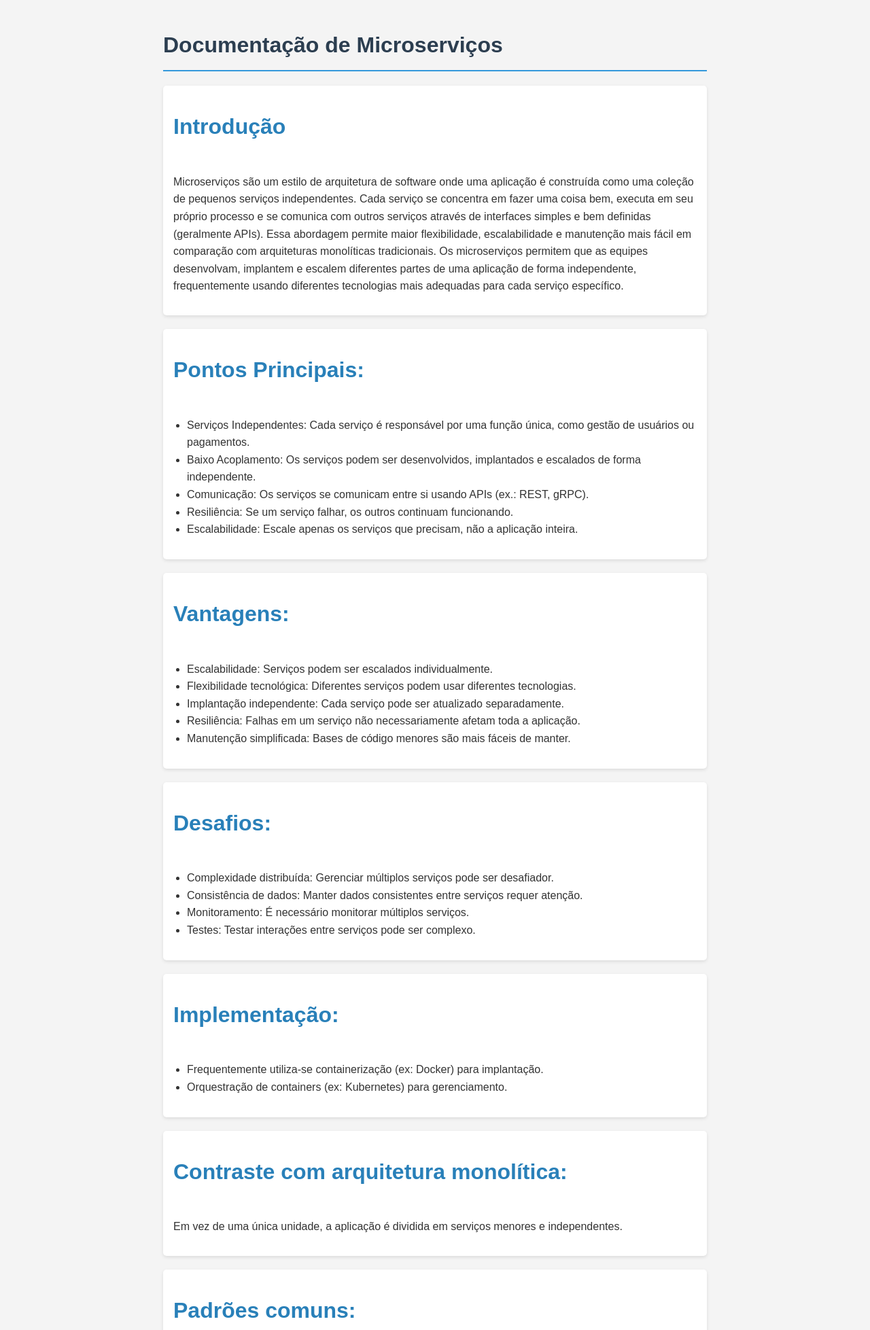
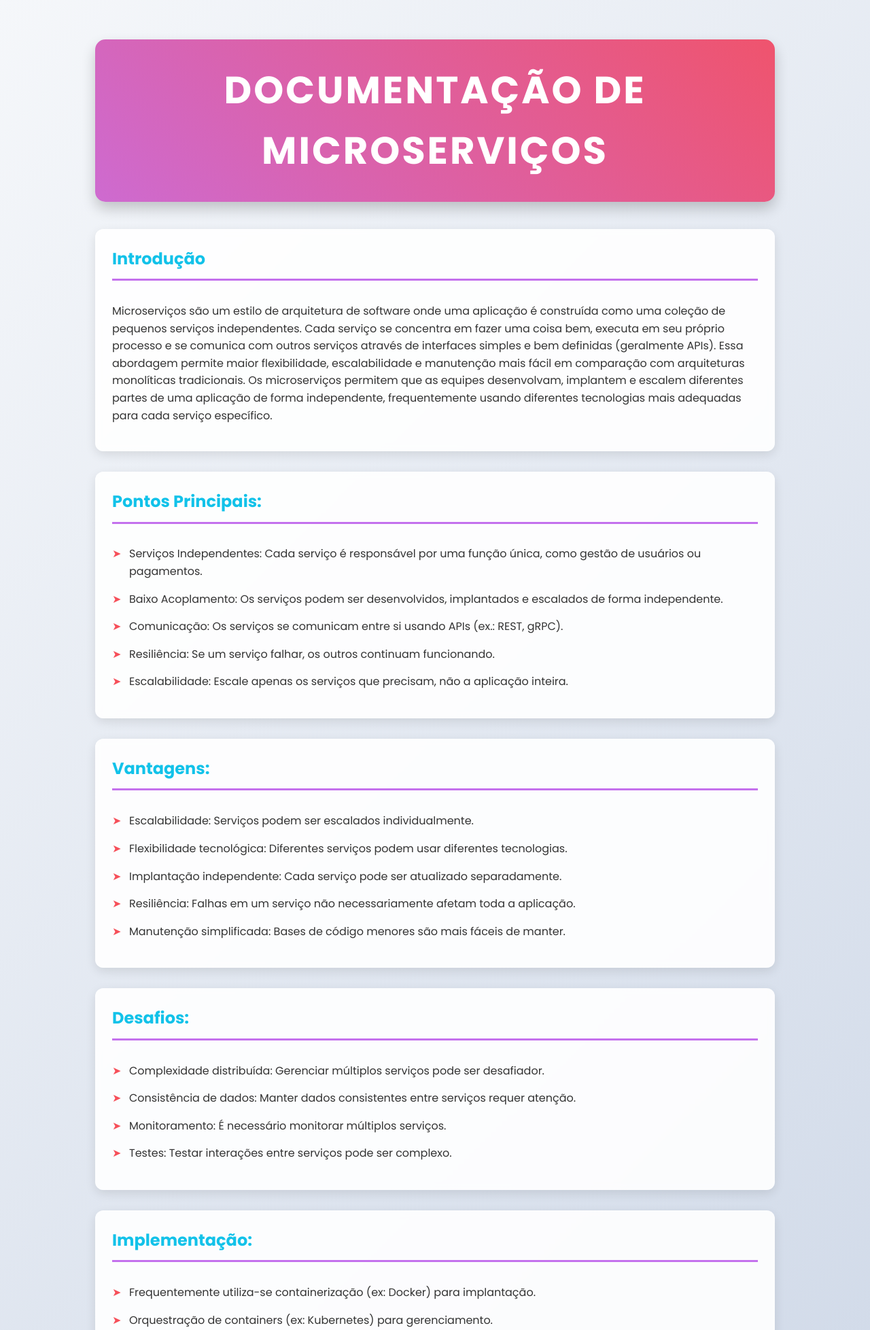
Before and after one commit to sofiaamosqueraa/PYTHON, a Flask app: page /documentacao/microservicos in a window 1280 px wide. Shown: the top 1957 px of the page at 68% size. Run offline with Flask 3, Linux system fonts and the light colour scheme.

Commit message:
Resolved merge conflicts

```diff
--- a/static/css/stylesmicro.css
+++ b/static/css/stylesmicro.css
@@ -1,39 +1,131 @@
+@import url('https://fonts.googleapis.com/css2?family=Poppins:wght@400;700&display=swap');
+
 body {
-    font-family: Arial, sans-serif;
+    font-family: 'Poppins', sans-serif;
     line-height: 1.6;
     color: #333;
-    max-width: 800px;
+    max-width: 1000px;
     margin: 0 auto;
     padding: 20px;
-    background-color: #f4f4f4;
+    background: linear-gradient(135deg, #f5f7fa 0%, #c3cfe2 100%);
+    min-height: 100vh;
 }
+
 h1 {
-    color: #2c3e50;
-    border-bottom: 2px solid #3498db;
+    font-size: 3.5em;
+    text-align: center;
+    margin-bottom: 40px;
+    padding: 30px;
+    color: #fff;
+    background: linear-gradient(45deg, #12c2e9, #c471ed, #f64f59);
+    background-size: 300% 300%;
+    animation: gradient 15s ease infinite;
+    border-radius: 15px;
+    box-shadow: 0 10px 20px rgba(0, 0, 0, 0.2);
+    text-transform: uppercase;
+    letter-spacing: 3px;
+    position: relative;
+    overflow: hidden;
+}
+
+@keyframes gradient {
+    0% { background-position: 0% 50%; }
+    50% { background-position: 100% 50%; }
+    100% { background-position: 0% 50%; }
+}
+
+h1::after {
+    content: '';
+    position: absolute;
+    top: -50%;
+    left: -50%;
+    width: 200%;
+    height: 200%;
+    background: rgba(255, 255, 255, 0.1);
+    transform: rotate(30deg);
+    animation: shine 6s linear infinite;
+}
+
+@keyframes shine {
+    from { transform: translateX(-100%) rotate(30deg); }
+    to { transform: translateX(100%) rotate(30deg); }
+}
+
+h4 {
+    color: #12c2e9;
+    border-bottom: 3px solid #c471ed;
     padding-bottom: 10px;
+    margin-top: 0;
+    font-size: 1.5em;
 }
-h4 {
-    color: #2980b9;
-    margin-top: 20px;
-    font-size: 4vh;
-}
+
 p {
     margin-bottom: 15px;
 }
+
 a {
     color: #e74c3c;
     text-decoration: none;
 }
+
 a:hover {
     text-decoration: underline;
 }
+
 .section {
-    background-color: #fff;
-    border-radius: 5px;
-    padding: 15px;
-    margin-bottom: 20px;
-    box-shadow: 0 2px 5px rgba(0,0,0,0.1);
+    background-color: rgba(255, 255, 255, 0.9);
+    padding: 25px;
+    margin-bottom: 30px;
+    border-radius: 12px;
+    box-shadow: 0 5px 15px rgba(0, 0, 0, 0.1);
+    transition: all 0.3s ease;
+    backdrop-filter: blur(5px);
 }
+
+.section:hover {
+    transform: translateY(-10px);
+    box-shadow: 0 15px 30px rgba(0, 0, 0, 0.2);
+}
+
 ul {
-    padding-left: 20px;
+    list-style-type: none;
+    padding-left: 0;
 }
+
+li {
+    margin-bottom: 15px;
+    position: relative;
+    padding-left: 25px;
+    transition: transform 0.2s ease;
+}
+
+li:hover {
+    transform: translateX(5px);
+}
+
+li::before {
+    content: '➤';
+    color: #f64f59;
+    position: absolute;
+    left: 0;
+}
+
+.button {
+    display: inline-block;
+    padding: 12px 24px;
+    background: linear-gradient(45deg, #12c2e9, #c471ed);
+    color: white;
+    text-decoration: none;
+    border-radius: 30px;
+    transition: all 0.3s ease;
+    font-weight: bold;
+    text-transform: uppercase;
+    letter-spacing: 1px;
+    box-shadow: 0 4px 6px rgba(0, 0, 0, 0.1);
+}
+
+.button:hover {
+    background: linear-gradient(45deg, #c471ed, #f64f59);
+    transform: translateY(-3px);
+    box-shadow: 0 6px 8px rgba(0, 0, 0, 0.2);
+}
--- a/templates/documentacao/microservicos.html
+++ b/templates/documentacao/microservicos.html
@@ -8,6 +8,7 @@
 
 </head>
 <body>
+
     <h1>Documentação de Microserviços</h1>
 
     <div class="section">
@@ -90,6 +91,8 @@
             <p>Facilita a evolução contínua da aplicação
                 Permite atualizações e substituições graduais de serviços</p>
                 </div>
+                <a href="/" class="button">Voltar para a página inicial</a>
+
 
 </body>
 </html>
```
